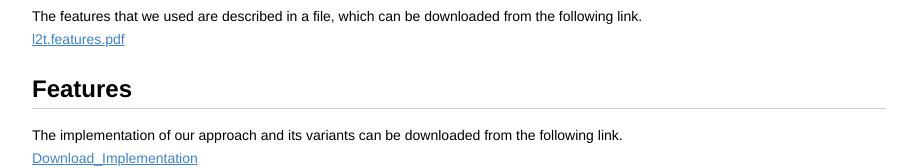
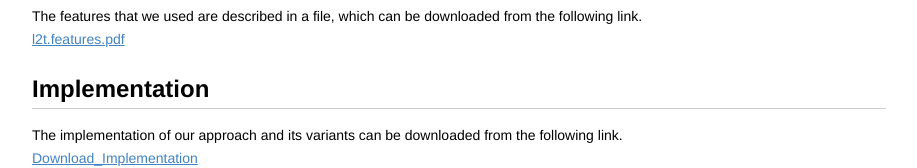
Before and after one commit to l2t/l2t.github.io, a plain HTML site: page index.html in a window 1280 px wide. Shown: the part 176-344 px from the top of the page, without its empty margins (181-1098 px from the left). Drawn offline with Linux system fonts and the light colour scheme.

Commit message:
“0831-99”

```diff
--- a/index.html
+++ b/index.html
@@ -313,10 +313,10 @@ sup {
 <p>The features that we used are described in a file, which can be downloaded from the following link.<br>
 <a href="./file/l2t.features.pdf">l2t.features.pdf</a>  </p>
 
-<h3 id="toc_2"><h2 id="2"> Features </h2></h3>
+<h3 id="toc_2"><h2 id="2"> Implementation </h2></h3>
 
 <p>The implementation of our approach and its variants can be downloaded from the following link.<br>
-<a href="./file/Implementation.rar">Download_Implementation</a>  </p>
+<a href="./file/Implementation.zip">Download_Implementation</a>  </p>
 
 <h3 id="toc_3"><h2 id="3"> Data </h2></h3>
 
```
